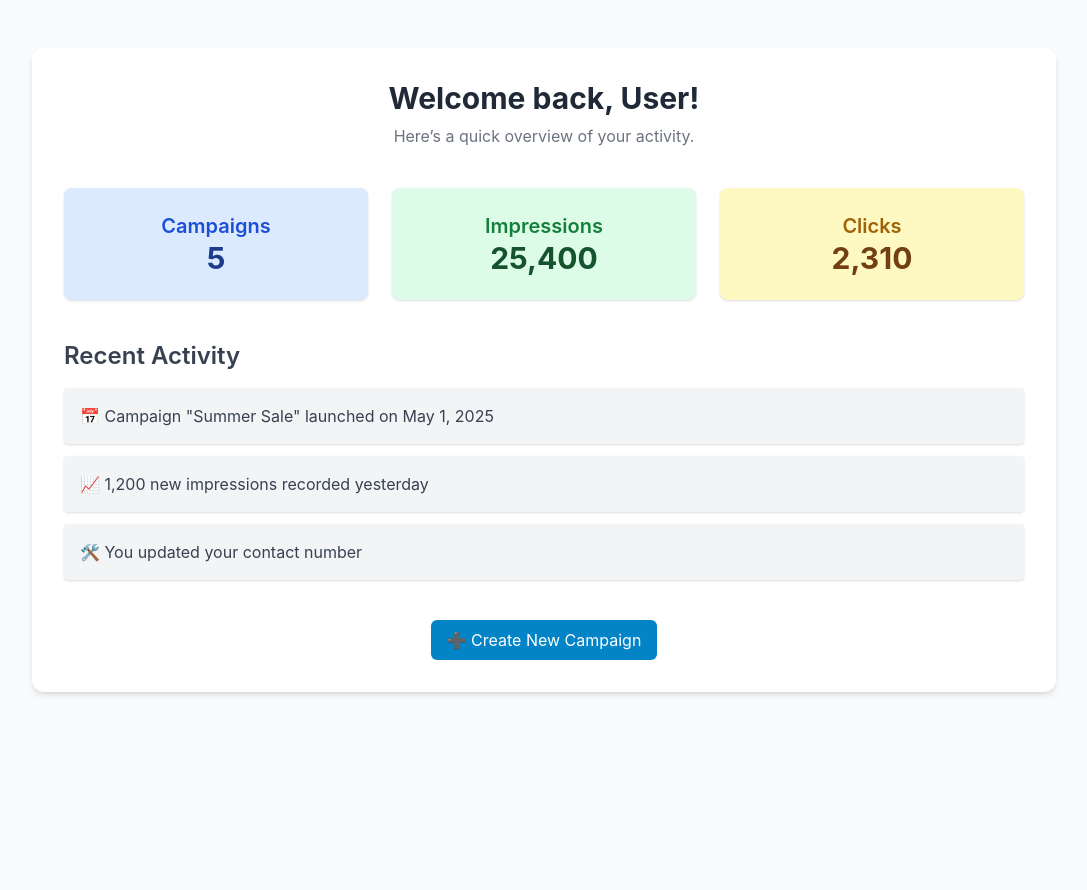
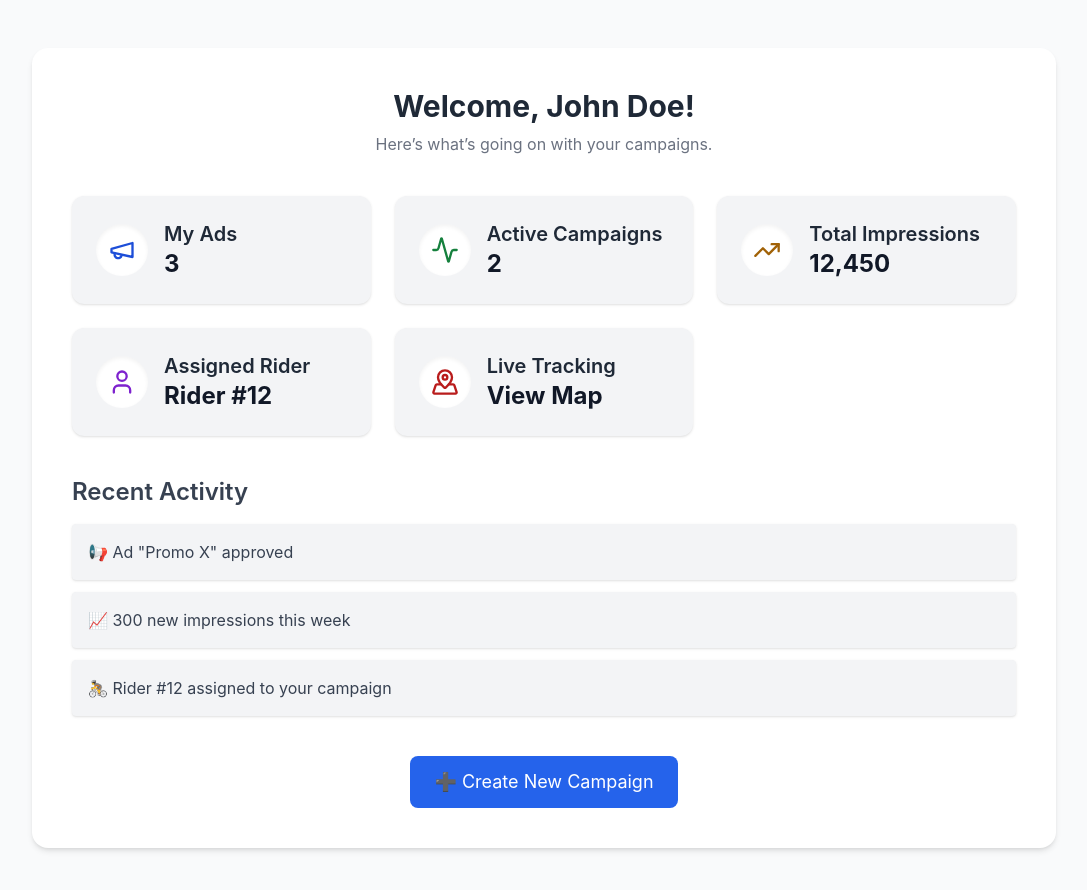
Before and after one commit to lracnaelg/Ads2Go-Client, a React (Create React App) app: page /dashboard in a window 1280 px wide. Shown: the top 890 px of the page, without its empty margins (96-1183 px from the left). Before the commit the page ends 800 px from the top, so only its background shows below. Built offline with nearby package versions, Linux system fonts and the light colour scheme.

Commit message:
dashboard

```diff
--- a/package.json
+++ b/package.json
@@ -10,6 +10,7 @@
     "cross-env": "^7.0.3",
     "graphql": "^16.8.1",
     "jwt-decode": "^4.0.0",
+    "lucide-react": "^0.508.0",
     "react": "^18.2.0",
     "react-dom": "^18.2.0",
     "react-router-dom": "^6.21.0",
--- a/src/pages/USERS/Dashboard.tsx
+++ b/src/pages/USERS/Dashboard.tsx
@@ -1,62 +1,63 @@
 import React from 'react';
 import { useNavigate } from 'react-router-dom';
+import {
+  Megaphone,
+  User,
+  Activity,
+  MapPinned,
+  TrendingUp
+} from 'lucide-react';
 
-const Dashboard: React.FC = () => {
+const UserDashboard: React.FC = () => {
   const navigate = useNavigate();
 
-  // 🧪 Mock data (replace with backend data later)
-  const userName = 'User';
-  const campaigns = 5;
-  const impressions = 25400;
-  const clicks = 2310;
-  const recentActivities = [
-    '📅 Campaign "Summer Sale" launched on May 1, 2025',
-    '📈 1,200 new impressions recorded yesterday',
-    '🛠️ You updated your contact number',
+  // 🧪 Example user data (replace with real data)
+  const userName = 'John Doe';
+  const userAds = 3;
+  const activeCampaigns = 2;
+  const totalImpressions = 12450;
+  const assignedRider = 'Rider #12';
+  const recentActivity = [
+    '📢 Ad "Promo X" approved',
+    '📈 300 new impressions this week',
+    '🚴 Rider #12 assigned to your campaign',
   ];
 
   return (
     <div className="min-h-screen bg-gray-50 py-12 px-6">
-      <div className="max-w-5xl mx-auto bg-white shadow-md rounded-xl p-8 space-y-10">
+      <div className="max-w-5xl mx-auto bg-white shadow-md rounded-2xl p-10 space-y-10">
         {/* Header */}
         <div className="text-center">
-          <h1 className="text-3xl font-bold text-gray-800">Welcome back, {userName}!</h1>
-          <p className="text-gray-500 mt-2">Here’s a quick overview of your activity.</p>
+          <h1 className="text-3xl font-bold text-gray-800">Welcome, {userName}!</h1>
+          <p className="text-gray-500 mt-2">Here’s what’s going on with your campaigns.</p>
         </div>
 
-        {/* Summary Cards */}
-        <div className="grid grid-cols-1 md:grid-cols-3 gap-6">
-          <div className="bg-blue-100 p-6 rounded-lg text-center shadow">
-            <h2 className="text-xl font-semibold text-blue-700">Campaigns</h2>
-            <p className="text-3xl font-bold text-blue-900">{campaigns}</p>
-          </div>
-          <div className="bg-green-100 p-6 rounded-lg text-center shadow">
-            <h2 className="text-xl font-semibold text-green-700">Impressions</h2>
-            <p className="text-3xl font-bold text-green-900">{impressions.toLocaleString()}</p>
-          </div>
-          <div className="bg-yellow-100 p-6 rounded-lg text-center shadow">
-            <h2 className="text-xl font-semibold text-yellow-700">Clicks</h2>
-            <p className="text-3xl font-bold text-yellow-900">{clicks.toLocaleString()}</p>
-          </div>
+        {/* User Overview Cards */}
+        <div className="grid grid-cols-1 md:grid-cols-2 lg:grid-cols-3 gap-6">
+          <InfoCard icon={<Megaphone size={28} />} label="My Ads" value={userAds} color="text-blue-700" />
+          <InfoCard icon={<Activity size={28} />} label="Active Campaigns" value={activeCampaigns} color="text-green-700" />
+          <InfoCard icon={<TrendingUp size={28} />} label="Total Impressions" value={totalImpressions.toLocaleString()} color="text-yellow-700" />
+          <InfoCard icon={<User size={28} />} label="Assigned Rider" value={assignedRider} color="text-purple-700" />
+          <InfoCard icon={<MapPinned size={28} />} label="Live Tracking" value="View Map" color="text-red-700" isLink onClick={() => navigate('/tracking')} />
         </div>
 
         {/* Recent Activity */}
         <div>
           <h2 className="text-2xl font-semibold text-gray-700 mb-4">Recent Activity</h2>
           <ul className="space-y-3">
-            {recentActivities.map((activity, idx) => (
-              <li key={idx} className="bg-gray-100 p-4 rounded shadow text-gray-700">
-                {activity}
+            {recentActivity.map((item, index) => (
+              <li key={index} className="bg-gray-100 p-4 rounded shadow text-gray-700">
+                {item}
               </li>
             ))}
           </ul>
         </div>
 
-        {/* Quick Actions */}
+        {/* Quick Action */}
         <div className="text-center mt-8">
           <button
             onClick={() => navigate('/create-campaign')}
-            className="btn-primary"
+            className="bg-blue-600 text-white px-6 py-3 rounded-lg text-lg hover:bg-blue-700 transition"
           >
             ➕ Create New Campaign
           </button>
@@ -66,4 +67,33 @@ const Dashboard: React.FC = () => {
   );
 };
 
-export default Dashboard;
+const InfoCard = ({
+  icon,
+  label,
+  value,
+  color,
+  isLink = false,
+  onClick,
+}: {
+  icon: React.ReactNode;
+  label: string;
+  value: string | number;
+  color: string;
+  isLink?: boolean;
+  onClick?: () => void;
+}) => (
+  <div
+    className={`bg-gray-100 p-6 rounded-xl flex items-center gap-4 shadow hover:shadow-lg transition ${
+      isLink ? 'cursor-pointer hover:bg-gray-200' : ''
+    }`}
+    onClick={onClick}
+  >
+    <div className={`p-3 bg-white rounded-full shadow-inner ${color}`}>{icon}</div>
+    <div>
+      <p className="text-xl font-semibold text-gray-800">{label}</p>
+      <p className="text-2xl font-bold text-gray-900">{value}</p>
+    </div>
+  </div>
+);
+
+export default UserDashboard;
```
Also changed, not shown: 1 other file (tests, documents, lock files or other folders).
